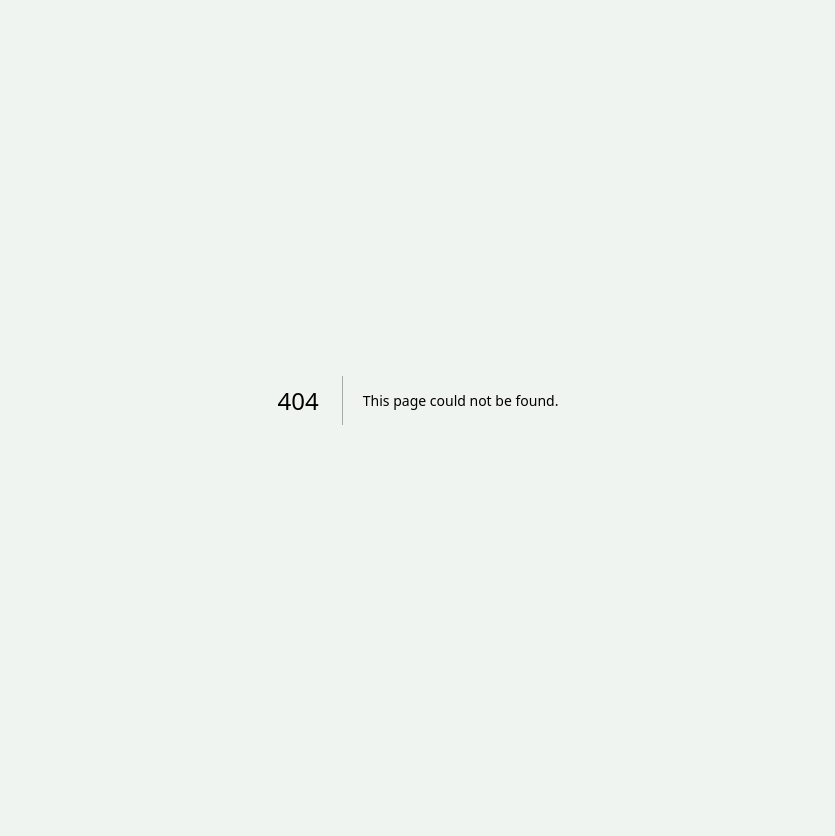
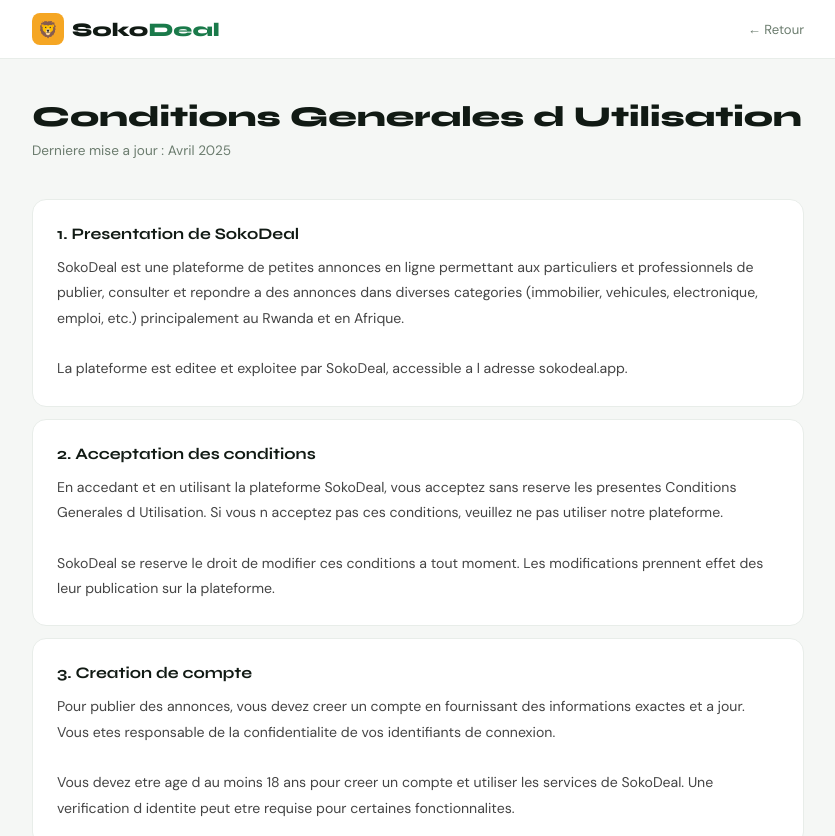
Before and after one commit to sokodeal/sokodeal, a Next.js app: page /cgu in a window 1280 px wide. Before the commit this address had no page. Shown: the top 836 px of the page, without its empty margins (222-1057 px from the left). Before the commit the page ends 800 px from the top, so only its background shows below. Built offline with nearby package versions, Linux system fonts and the light colour scheme.

Commit message:
page CGU et mentions legales

```diff
--- /dev/null
+++ b/src/app/cgu/page.tsx
@@ -0,0 +1,139 @@
+export default function CGUPage() {
+  return (
+    <div style={{minHeight:'100vh', background:'#f5f7f5'}}>
+
+      <header style={{background:'white', borderBottom:'1px solid #e8ede9'}}>
+        <div style={{display:'flex', alignItems:'center', justifyContent:'space-between', padding:'0 5%', height:'58px', maxWidth:'900px', margin:'0 auto'}}>
+          <a href="/" style={{display:'flex', alignItems:'center', gap:'8px', textDecoration:'none'}}>
+            <div style={{width:'32px', height:'32px', background:'#f5a623', borderRadius:'8px', display:'flex', alignItems:'center', justifyContent:'center', fontSize:'16px'}}>🦁</div>
+            <span style={{fontFamily:'Syne,sans-serif', fontWeight:800, fontSize:'1.2rem', color:'#111a14'}}>Soko<span style={{color:'#1a7a4a'}}>Deal</span></span>
+          </a>
+          <a href="/" style={{fontSize:'0.82rem', color:'#6b7c6e', textDecoration:'none'}}>← Retour</a>
+        </div>
+      </header>
+
+      <div style={{maxWidth:'900px', margin:'0 auto', padding:'40px 5%'}}>
+
+        <h1 style={{fontFamily:'Syne,sans-serif', fontWeight:800, fontSize:'1.8rem', color:'#111a14', marginBottom:'8px'}}>
+          Conditions Generales d Utilisation
+        </h1>
+        <p style={{color:'#6b7c6e', fontSize:'0.85rem', marginBottom:'40px'}}>Derniere mise a jour : Avril 2025</p>
+
+        {[
+          {
+            title:'1. Presentation de SokoDeal',
+            content:`SokoDeal est une plateforme de petites annonces en ligne permettant aux particuliers et professionnels de publier, consulter et repondre a des annonces dans diverses categories (immobilier, vehicules, electronique, emploi, etc.) principalement au Rwanda et en Afrique.
+
+La plateforme est editee et exploitee par SokoDeal, accessible a l adresse sokodeal.app.`
+          },
+          {
+            title:'2. Acceptation des conditions',
+            content:`En accedant et en utilisant la plateforme SokoDeal, vous acceptez sans reserve les presentes Conditions Generales d Utilisation. Si vous n acceptez pas ces conditions, veuillez ne pas utiliser notre plateforme.
+
+SokoDeal se reserve le droit de modifier ces conditions a tout moment. Les modifications prennent effet des leur publication sur la plateforme.`
+          },
+          {
+            title:'3. Creation de compte',
+            content:`Pour publier des annonces, vous devez creer un compte en fournissant des informations exactes et a jour. Vous etes responsable de la confidentialite de vos identifiants de connexion.
+
+Vous devez etre age d au moins 18 ans pour creer un compte et utiliser les services de SokoDeal. Une verification d identite peut etre requise pour certaines fonctionnalites.`
+          },
+          {
+            title:'4. Publication d annonces',
+            content:`Les annonces publiees sur SokoDeal doivent respecter les regles suivantes :
+- Les informations doivent etre exactes, completes et non trompeuses
+- Les photos doivent correspondre au bien ou service propose
+- Le prix doit etre indique en RWF (Franc Rwandais)
+- Les annonces ne doivent pas contenir de contenu illegal, offensant ou trompeur
+- Chaque annonce doit correspondre a un bien ou service reel disponible a la vente
+
+SokoDeal se reserve le droit de supprimer toute annonce qui ne respecte pas ces regles, sans preavis ni remboursement.`
+          },
+          {
+            title:'5. Contenus interdits',
+            content:`Il est strictement interdit de publier des annonces concernant :
+- Des armes, munitions ou explosifs
+- Des substances illegales ou drogues
+- Des animaux proteges ou en voie de disparition
+- Des documents officiels falsifies
+- Tout contenu a caractere pornographique, violent ou discriminatoire
+- Des produits contrefaits ou voles
+- Des services illegaux
+
+Toute violation de ces regles peut entrainer la suppression immediate du compte et le signalement aux autorites competentes.`
+          },
+          {
+            title:'6. Boosts et services payants',
+            content:`SokoDeal propose des services payants permettant de mettre en avant vos annonces (Boosts). Ces services sont factures selon les tarifs en vigueur sur la plateforme.
+
+Les paiements sont securises et non remboursables une fois le service active. SokoDeal se reserve le droit de modifier ses tarifs a tout moment avec un preavis raisonnable.`
+          },
+          {
+            title:'7. Responsabilite',
+            content:`SokoDeal agit en tant qu intermediaire et n est pas partie aux transactions entre vendeurs et acheteurs. La plateforme ne peut etre tenue responsable de :
+- La qualite, la conformite ou la disponibilite des biens ou services proposes
+- Les litiges entre utilisateurs
+- Les pertes ou dommages resultant d une transaction
+
+Nous recommandons vivement de rencontrer le vendeur dans un lieu public et de verifier tout article avant paiement.`
+          },
+          {
+            title:'8. Protection des donnees personnelles',
+            content:`SokoDeal collecte et traite vos donnees personnelles conformement a la legislation en vigueur sur la protection des donnees. Vos donnees sont utilisees uniquement pour :
+- La gestion de votre compte
+- La publication et la gestion de vos annonces
+- L amelioration de nos services
+- La communication relative a votre compte
+
+Vous disposez d un droit d acces, de rectification et de suppression de vos donnees personnelles en nous contactant a privacy@sokodeal.app.`
+          },
+          {
+            title:'9. Propriete intellectuelle',
+            content:`Tout le contenu de la plateforme SokoDeal (logo, design, textes, fonctionnalites) est protege par les droits de propriete intellectuelle et appartient a SokoDeal ou a ses partenaires.
+
+En publiant du contenu sur SokoDeal, vous accordez a la plateforme une licence non exclusive d utilisation de ce contenu dans le cadre du service.`
+          },
+          {
+            title:'10. Droit applicable',
+            content:`Les presentes CGU sont soumises au droit rwandais. Tout litige relatif a l utilisation de la plateforme sera soumis a la juridiction competente de Kigali, Rwanda.
+
+Pour toute question concernant ces conditions, contactez-nous a legal@sokodeal.app.`
+          },
+        ].map((section, i) => (
+          <div key={i} style={{background:'white', borderRadius:'14px', padding:'24px', border:'1px solid #e8ede9', marginBottom:'12px'}}>
+            <h2 style={{fontFamily:'Syne,sans-serif', fontWeight:700, fontSize:'1rem', color:'#111a14', marginBottom:'12px'}}>
+              {section.title}
+            </h2>
+            <p style={{color:'#444', fontSize:'0.88rem', lineHeight:1.8, whiteSpace:'pre-line'}}>
+              {section.content}
+            </p>
+          </div>
+        ))}
+
+        <div style={{background:'#f0f9f4', borderRadius:'14px', padding:'24px', border:'1px solid #b7dfca', marginTop:'20px'}}>
+          <h2 style={{fontFamily:'Syne,sans-serif', fontWeight:700, fontSize:'1rem', color:'#0f5233', marginBottom:'12px'}}>
+            📬 Mentions legales
+          </h2>
+          <div style={{color:'#333', fontSize:'0.88rem', lineHeight:2}}>
+            <div><strong>Editeur :</strong> SokoDeal</div>
+            <div><strong>Site web :</strong> sokodeal.app</div>
+            <div><strong>Email :</strong> contact@sokodeal.app</div>
+            <div><strong>Siege social :</strong> Kigali, Rwanda</div>
+            <div><strong>Hebergeur :</strong> Netlify, Inc. — 44 Montgomery Street, Suite 300, San Francisco, CA 94104, USA</div>
+            <div><strong>Base de donnees :</strong> Supabase — Hosted on AWS</div>
+          </div>
+        </div>
+
+      </div>
+
+      <footer style={{background:'#0f5233', color:'rgba(255,255,255,0.6)', padding:'28px 5%', marginTop:'40px'}}>
+        <div style={{maxWidth:'900px', margin:'0 auto', display:'flex', justifyContent:'space-between', flexWrap:'wrap', gap:'12px', alignItems:'center'}}>
+          <div style={{fontFamily:'Syne,sans-serif', fontWeight:800, fontSize:'1rem', color:'white'}}>
+            Soko<span style={{color:'#f5a623'}}>Deal</span>
+          </div>
+          <span style={{fontSize:'0.78rem'}}>© 2025 SokoDeal · Made in Africa 🌍</span>
+        </div>
+      </footer>
+    </div>
+  )
+}
--- a/src/app/page.tsx
+++ b/src/app/page.tsx
@@ -411,7 +411,8 @@
             </p>
           </div>
           <div style={{display:'flex', gap:'20px', fontSize:'0.8rem', alignItems:'center'}}>
-            <a href="/admin" style={{color:'rgba(255,255,255,0.3)', textDecoration:'none'}}>Admin</a>
+           <a href="/admin" style={{color:'rgba(255,255,255,0.3)', textDecoration:'none'}}>Admin</a>
+<a href="/cgu" style={{color:'rgba(255,255,255,0.3)', textDecoration:'none'}}>CGU</a>
             <span style={{color:'rgba(255,255,255,0.4)'}}>© 2025 SokoDeal · Made in Africa 🌍</span>
           </div>
         </div>
```
